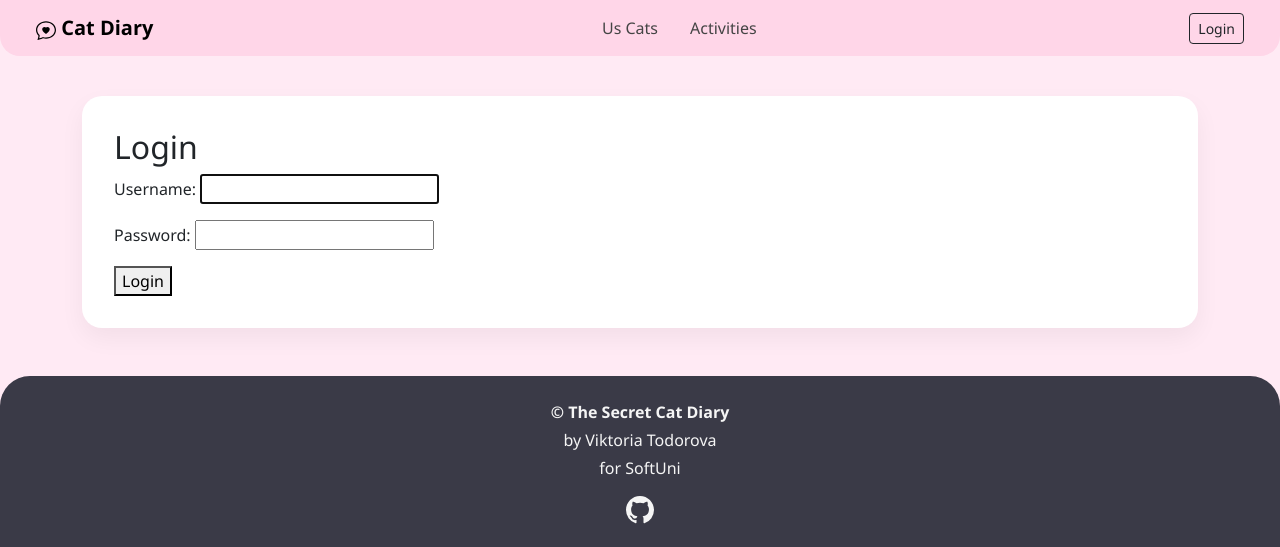
After one commit to Viktoriyapp/cat-diary, a Django app: page /accounts/login/ in a window 1280 px wide. The commit adds this page. Shown: the top 547 px of the page. Run offline with Django 5.2, Linux system fonts and the light colour scheme.

Commit message:
Added login and logout functionality using Django auth views

```diff
--- /dev/null
+++ b/accounts/urls.py
@@ -0,0 +1,7 @@
+from django.urls import path
+from django.contrib.auth import views as auth_views
+
+urlpatterns = [
+    path('login/', auth_views.LoginView.as_view(), name='login'),
+    path('logout/', auth_views.LogoutView.as_view(), name='logout'),
+]
--- a/cat_diary/settings.py
+++ b/cat_diary/settings.py
@@ -128,3 +128,6 @@ STATICFILES_DIRS = [BASE_DIR / 'static',]
 
 MEDIA_URL = '/media/'
 MEDIA_ROOT = BASE_DIR / 'media'
+
+LOGIN_REDIRECT_URL = '/'
+LOGOUT_REDIRECT_URL = '/'
--- a/cat_diary/urls.py
+++ b/cat_diary/urls.py
@@ -25,6 +25,7 @@ from common.views import HomePageView
 urlpatterns = [
     path('', HomePageView.as_view(), name='home'),
     path('admin/', admin.site.urls),
+    path('accounts/', include('accounts.urls')),
     path('cats/', include('cats.urls')),
     path('moods/', include('moods.urls')),
     path('activities/', include('activities.urls')),
--- a/templates/common/navigation.html
+++ b/templates/common/navigation.html
@@ -2,9 +2,12 @@
     <div class="container-fluid">
 
         <a class="navbar-brand fw-bold" href="{% url 'home' %}">
-            <svg xmlns="http://www.w3.org/2000/svg" width="20" height="20" fill="currentColor" class="bi bi-chat-heart" viewBox="0 0 16 16">
-  <path fill-rule="evenodd" d="M2.965 12.695a1 1 0 0 0-.287-.801C1.618 10.83 1 9.468 1 8c0-3.192 3.004-6 7-6s7 2.808 7 6-3.004 6-7 6a8 8 0 0 1-2.088-.272 1 1 0 0 0-.711.074c-.387.196-1.24.57-2.634.893a11 11 0 0 0 .398-2m-.8 3.108.02-.004c1.83-.363 2.948-.842 3.468-1.105A9 9 0 0 0 8 15c4.418 0 8-3.134 8-7s-3.582-7-8-7-8 3.134-8 7c0 1.76.743 3.37 1.97 4.6a10.4 10.4 0 0 1-.524 2.318l-.003.011a11 11 0 0 1-.244.637c-.079.186.074.394.273.362a22 22 0 0 0 .693-.125M8 5.993c1.664-1.711 5.825 1.283 0 5.132-5.825-3.85-1.664-6.843 0-5.132"/>
-</svg> Cat Diary
+            <svg xmlns="http://www.w3.org/2000/svg" width="20" height="20" fill="currentColor" class="bi bi-chat-heart"
+                 viewBox="0 0 16 16">
+                <path fill-rule="evenodd"
+                      d="M2.965 12.695a1 1 0 0 0-.287-.801C1.618 10.83 1 9.468 1 8c0-3.192 3.004-6 7-6s7 2.808 7 6-3.004 6-7 6a8 8 0 0 1-2.088-.272 1 1 0 0 0-.711.074c-.387.196-1.24.57-2.634.893a11 11 0 0 0 .398-2m-.8 3.108.02-.004c1.83-.363 2.948-.842 3.468-1.105A9 9 0 0 0 8 15c4.418 0 8-3.134 8-7s-3.582-7-8-7-8 3.134-8 7c0 1.76.743 3.37 1.97 4.6a10.4 10.4 0 0 1-.524 2.318l-.003.011a11 11 0 0 1-.244.637c-.079.186.074.394.273.362a22 22 0 0 0 .693-.125M8 5.993c1.664-1.711 5.825 1.283 0 5.132-5.825-3.85-1.664-6.843 0-5.132"/>
+            </svg>
+            Cat Diary
         </a>
 
         <button class="navbar-toggler" type="button" data-bs-toggle="collapse" data-bs-target="#navbarNav">
@@ -14,13 +17,15 @@
         <div class="collapse navbar-collapse justify-content-center" id="navbarNav">
             <ul class="navbar-nav gap-3">
 
-                <li class="nav-item">
-                    <a class="nav-link" href="{% url 'moods:list' %}">Mood Diary</a>
-                </li>
+                {% if user.is_authenticated %}
+                    <li class="nav-item">
+                        <a class="nav-link" href="{% url 'moods:list' %}">My Diary</a>
+                    </li>
 
-                <li class="nav-item">
-                    <a class="nav-link" href="{% url 'moods:create' %}">Add Another Day</a>
-                </li>
+                    <li class="nav-item">
+                        <a class="nav-link" href="{% url 'moods:create' %}">Add Another Day</a>
+                    </li>
+                {% endif %}
 
                 <li class="nav-item">
                     <a class="nav-link" href="{% url 'cats:list' %}">Us Cats</a>
@@ -29,8 +34,21 @@
                 <li class="nav-item">
                     <a class="nav-link" href="{% url 'activities:list' %}">Activities</a>
                 </li>
+            </ul>
+        </div>
 
-            </ul>
+        <div class="d-flex align-items-center gap-2">
+            {% if user.is_authenticated %}
+                <span class="navbar-text">Hello, {{ user.username }}</span>
+
+                <form method="post" action="{% url 'logout' %}" class="d-inline">
+                    {% csrf_token %}
+                    <button type="submit" class="btn btn-outline-dark btn-sm">Logout</button>
+                </form>
+
+            {% else %}
+                <a class="btn btn-outline-dark btn-sm" href="{% url 'login' %}">Login</a>
+            {% endif %}
         </div>
 
     </div>
--- /dev/null
+++ b/templates/registration/login.html
@@ -0,0 +1,12 @@
+{% extends 'base.html' %}
+
+{% block content %}
+    <h2>Login</h2>
+
+    <form method="post">
+        {% csrf_token %}
+        {{ form.as_p }}
+
+        <button type="submit">Login</button>
+    </form>
+{% endblock %}
```
